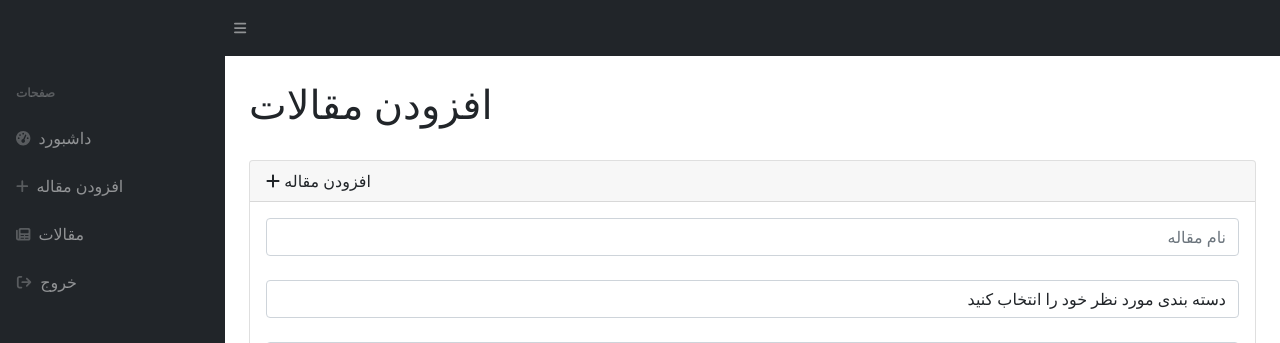
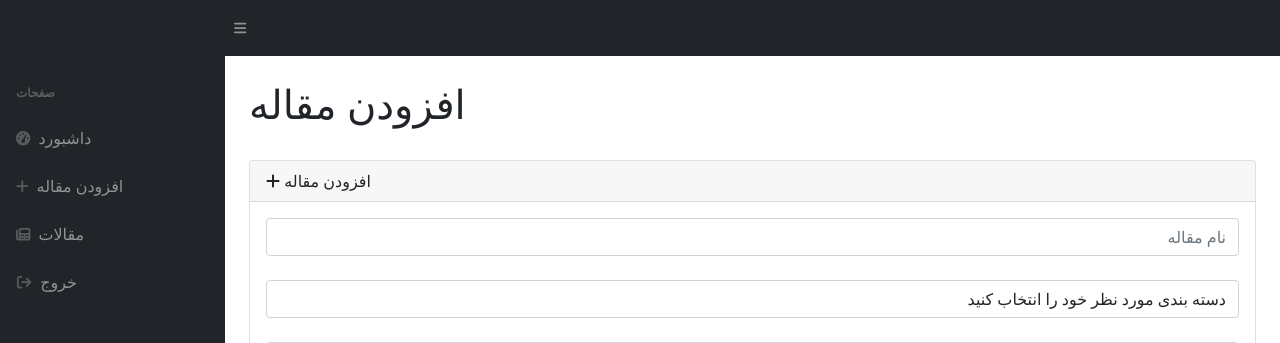
Before and after one commit to afattahi1387/blog-site-created-with-flask, a Flask app: template templates/add_article.html in a window 1280 px wide. Shown: the top 343 px of the page. Run offline with Flask 2, Linux system fonts and the light colour scheme; the template is opened without the code that fills it, so the values that code supplies are empty; some libraries are stand-ins or nearby versions.

Commit message:
edited page heading.

```diff
--- a/templates/add_article.html
+++ b/templates/add_article.html
@@ -8,7 +8,7 @@
     <div id="layoutSidenav_content">
         <main>
             <div class="container-fluid px-4">
-                <h1 class="mt-4">افزودن مقالات</h1><br>
+                <h1 class="mt-4">افزودن مقاله</h1><br>
                 <div class="card mb-4">
                     <div class="card-header">
                         <i class="fa fa-plus"></i>
```
